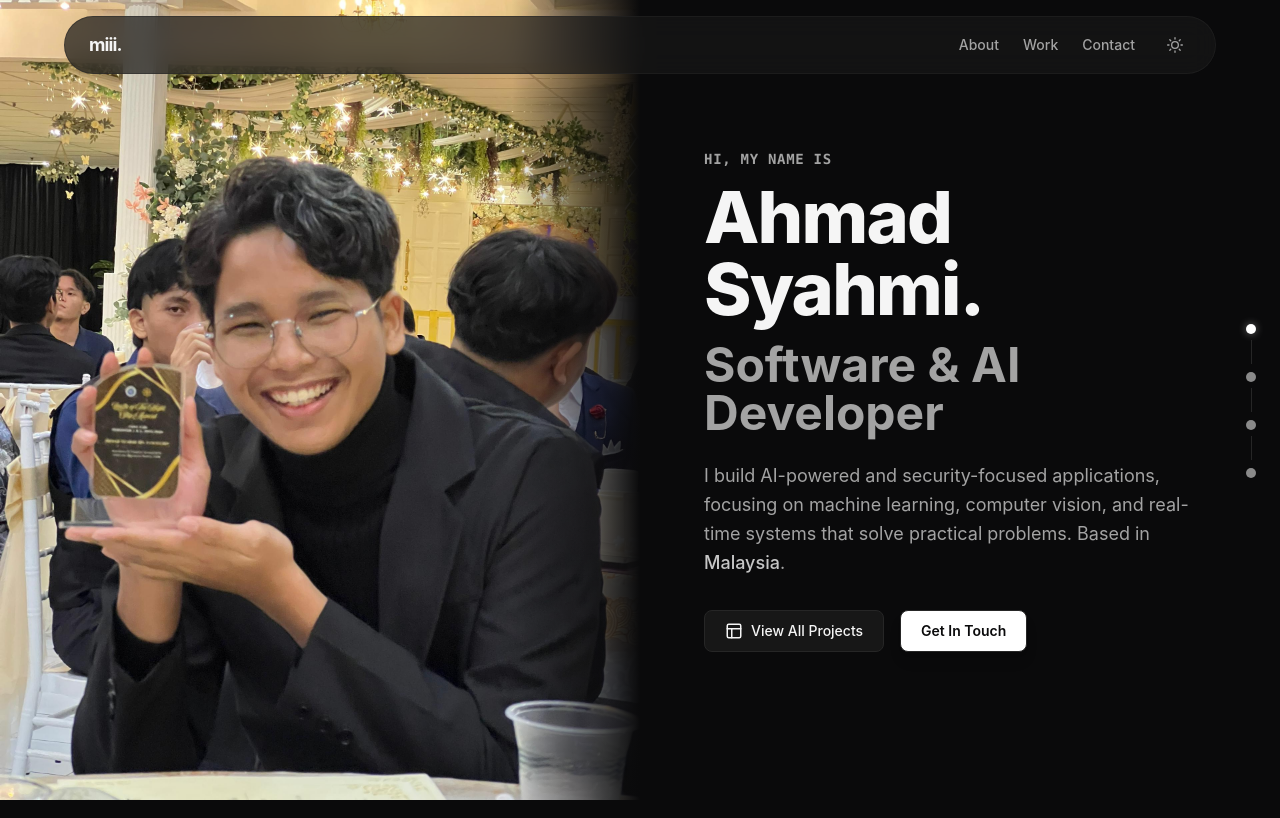
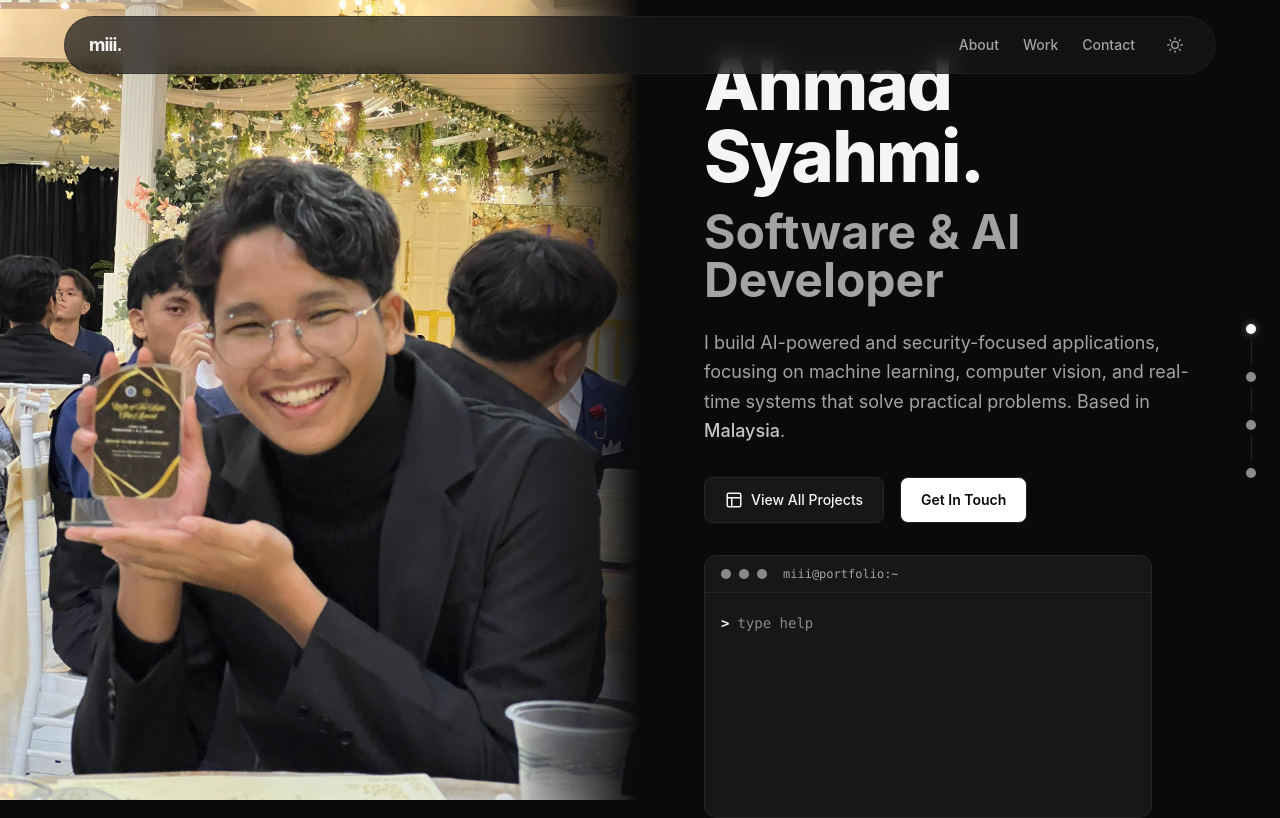
Before and after one commit to miiidev/portfolio, a React (Vite) app: page / in a window 1280 px wide. Shown: the top 818 px of the page. Built offline with nearby package versions, Linux system fonts and the light colour scheme.

Commit message:
refactor: calm hero, add mini terminal

```diff
--- a/src/components/HeroSection.tsx
+++ b/src/components/HeroSection.tsx
@@ -1,110 +1,68 @@
-import { useEffect, useRef, useState } from 'react';
-import { motion, useScroll, useTransform } from 'framer-motion';
+import { useEffect, useState } from 'react';
+import { motion } from 'framer-motion';
 import { personalInfo } from '../data';
 import { heroContainerVariants, heroItemVariants } from '../utils/animations';
 import LazyImage from './LazyImage';
 import ContactModal from './ContactModal';
+import MiniTerminal from './MiniTerminal';
 
 export default function HeroSection() {
-  const heroRef = useRef<HTMLElement>(null);
-  const { scrollYProgress } = useScroll({
-    target: heroRef,
-    offset: ["start start", "end start"]
-  });
-  const imageY = useTransform(scrollYProgress, [0, 1], [0, 120]);
-
-  const imagePanelRef = useRef<HTMLDivElement>(null);
-  const [mousePos, setMousePos] = useState({ x: -9999, y: -9999 });
-
-  const handleMouseMove = (e: React.MouseEvent) => {
-    const rect = imagePanelRef.current?.getBoundingClientRect();
-    if (rect) {
-      setMousePos({
-        x: e.clientX - rect.left,
-        y: e.clientY - rect.top,
-      });
-    }
-  };
-
-  const [displayedRole, setDisplayedRole] = useState('');
-  const [typingDone, setTypingDone] = useState(false);
   const [contactOpen, setContactOpen] = useState(false);
-  const roleText = personalInfo.role;
 
   useEffect(() => {
-    setDisplayedRole('');
-    setTypingDone(false);
-    let i = 0;
-    const timer = setInterval(() => {
-      if (i < roleText.length) {
-        setDisplayedRole(roleText.slice(0, i + 1));
-        i++;
-      } else {
-        clearInterval(timer);
-        setTypingDone(true);
-      }
-    }, 50);
-    return () => clearInterval(timer);
+    const openContact = () => setContactOpen(true);
+    window.addEventListener('portfolio:contact', openContact);
+    return () => window.removeEventListener('portfolio:contact', openContact);
   }, []);
 
   return (
     <motion.header
       id="hero"
-      ref={heroRef}
       variants={heroContainerVariants}
       initial="hidden"
       whileInView="visible"
-      viewport={{ once: false, amount: 0.1, margin: "-100px" }}
+      viewport={{ once: true, amount: 0.1, margin: '-100px' }}
       className="min-h-screen flex relative overflow-hidden"
     >
-      <div
-        onMouseMove={handleMouseMove}
-        className="flex flex-1 flex-col lg:flex-row"
-      >
-        <div
-          ref={imagePanelRef}
-          className="relative lg:w-1/2 w-full lg:h-screen h-[50vh] overflow-hidden shrink-0"
-        >
-          <motion.div style={{ y: imageY }} className="w-full h-full">
+      <div className="flex flex-1 flex-col lg:flex-row">
+        <div className="relative lg:w-1/2 w-full lg:h-screen h-[50vh] overflow-hidden shrink-0">
           <LazyImage
             src="/portfolio/assets/profile-image.jpeg"
             alt={personalInfo.name}
             className="w-full h-full"
             imgClassName="object-cover object-center lg:object-[center_30%]"
           />
-          </motion.div>
-          <div
-            className="absolute inset-0 pointer-events-none"
-            style={{
-              background: `radial-gradient(circle at ${mousePos.x}px ${mousePos.y}px, rgba(var(--glow-rgb), ${Math.max(0, 0.15 * (1 - Math.sqrt(mousePos.x * mousePos.x + mousePos.y * mousePos.y) / 600))}) 0%, transparent 60%)`,
-            }}
-          />
           <div className="absolute inset-y-0 right-0 w-32 bg-gradient-to-l from-canvas to-transparent hidden lg:block" />
           <div className="absolute bottom-0 left-0 right-0 h-24 bg-gradient-to-t from-canvas to-transparent lg:hidden pointer-events-none" />
         </div>
 
         <div className="lg:w-1/2 w-full flex-1 flex flex-col justify-center px-6 md:px-12 lg:px-16 py-12">
-          <motion.p variants={heroItemVariants} className="text-muted font-mono text-sm mb-3 font-semibold tracking-wider uppercase">
-            Hi, my name is
-          </motion.p>
           <motion.h1 variants={heroItemVariants} className="text-4xl md:text-7xl font-extrabold text-copy mb-4 tracking-tight">
             {personalInfo.name}.
           </motion.h1>
-          <motion.h2 variants={heroItemVariants} className="text-2xl md:text-5xl font-bold text-muted mb-6 min-h-[1.2em]">
-              {displayedRole}
-              {!typingDone && <span className="text-copy animate-pulse">|</span>}
+          <motion.h2 variants={heroItemVariants} className="text-2xl md:text-5xl font-bold text-muted mb-6">
+            {personalInfo.role}
           </motion.h2>
           <motion.p variants={heroItemVariants} className="text-lg text-muted max-w-xl leading-relaxed mb-8">
             {personalInfo.bio} Based in <span className="text-copy/80 font-medium">{personalInfo.location}</span>.
           </motion.p>
           <motion.div variants={heroItemVariants} className="flex flex-wrap gap-4">
-            <button onClick={() => document.getElementById('work')?.scrollIntoView({ behavior: 'smooth', block: 'center' })} className="inline-flex items-center gap-2 px-5 py-2.5 bg-surface hover:border-edge-hover hover:shadow-glow-btn rounded-lg text-sm font-medium transition-all border border-edge">
+            <button
+              onClick={() => document.getElementById('work')?.scrollIntoView({ behavior: 'smooth', block: 'center' })}
+              className="inline-flex items-center gap-2 px-5 py-3 bg-surface hover:border-edge-hover rounded-lg text-sm font-medium transition-all border border-edge min-h-11"
+            >
               <svg width="18" height="18" viewBox="0 0 24 24" fill="none" stroke="currentColor" strokeWidth="2" strokeLinecap="round" strokeLinejoin="round"><rect x="3" y="3" width="18" height="18" rx="2" ry="2"/><line x1="3" y1="9" x2="21" y2="9"/><line x1="9" y1="21" x2="9" y2="9"/></svg>
               View All Projects
             </button>
-            <button onClick={() => setContactOpen(true)} className="px-5 py-2.5 bg-inverse text-inverse-copy hover:border-edge-hover hover:shadow-glow-btn font-semibold rounded-lg text-sm transition-all border border-edge shadow-lg">
+            <button
+              onClick={() => setContactOpen(true)}
+              className="px-5 py-3 bg-inverse text-inverse-copy font-semibold rounded-lg text-sm transition-all border border-edge min-h-11"
+            >
               Get In Touch
             </button>
+          </motion.div>
+          <motion.div variants={heroItemVariants} className="mt-8">
+            <MiniTerminal />
           </motion.div>
         </div>
       </div>
--- /dev/null
+++ b/src/components/MiniTerminal.tsx
@@ -0,0 +1,128 @@
+import { useEffect, useRef, useState } from 'react';
+import { motion } from 'framer-motion';
+import { personalInfo, projects } from '../data';
+
+interface Line {
+  text: string;
+  kind: 'cmd' | 'out' | 'err';
+}
+
+const HELP = [
+  'Available commands:',
+  '  about     - one-line summary',
+  '  skills    - skill domains',
+  '  projects  - list projects (then 1-3 to jump)',
+  '  contact   - how to reach me',
+  '  clear     - clear the terminal',
+];
+
+function outputFor(input: string): Line[] {
+  const cmd = input.trim().toLowerCase();
+  switch (cmd) {
+    case 'help':
+      return HELP.map((text) => ({ text, kind: 'out' as const }));
+    case 'about':
+      return [
+        {
+          text: `${personalInfo.role} based in ${personalInfo.location}. Building AI tools and teaching Java.`,
+          kind: 'out',
+        },
+      ];
+    case 'skills':
+      return personalInfo.skills.map((group) => ({ text: `- ${group.domain}`, kind: 'out' as const }));
+    case 'projects':
+      return [
+        { text: 'Type a number to jump to a project:', kind: 'out' },
+        ...projects.map((p, i) => ({ text: `  ${i + 1}. ${p.title}`, kind: 'out' as const })),
+      ];
+    case 'contact':
+      return [
+        { text: `GitHub: ${personalInfo.socials.github}`, kind: 'out' },
+        { text: `Email: ${personalInfo.socials.email}`, kind: 'out' },
+        { text: `WhatsApp: ${personalInfo.socials.whatsapp ?? 'n/a'}`, kind: 'out' },
+      ];
+    case 'clear':
+      return [];
+    default:
+      return [{ text: `command not found: ${cmd} (try "help")`, kind: 'err' }];
+  }
+}
+
+export default function MiniTerminal() {
+  const [lines, setLines] = useState<Line[]>([]);
+  const [input, setInput] = useState('');
+  const endRef = useRef<HTMLDivElement>(null);
+
+  useEffect(() => {
+    endRef.current?.scrollIntoView({ block: 'nearest' });
+  }, [lines]);
+
+  const run = (raw: string) => {
+    const cmd = raw.trim().toLowerCase();
+    const next: Line[] = [{ text: `> ${raw.trim()}`, kind: 'cmd' }];
+    if (cmd === 'clear') {
+      setLines([]);
+      return;
+    }
+    if (/^[1-3]$/.test(cmd)) {
+      const idx = Number(cmd) - 1;
+      window.dispatchEvent(new CustomEvent('portfolio:project', { detail: idx }));
+      next.push({ text: `Opening project ${idx + 1}...`, kind: 'out' });
+    } else {
+      next.push(...outputFor(raw));
+    }
+    setLines((prev) => [...prev, ...next]);
+  };
+
+  return (
+    <div
+      className="w-full max-w-md rounded-xl border border-edge bg-surface text-sm font-mono overflow-hidden"
+      role="region"
+      aria-label="Terminal"
+    >
+      <div className="flex items-center gap-2 px-4 py-2.5 border-b border-edge">
+        <span className="w-2.5 h-2.5 rounded-full bg-dim" />
+        <span className="w-2.5 h-2.5 rounded-full bg-dim" />
+        <span className="w-2.5 h-2.5 rounded-full bg-dim" />
+        <span className="ml-2 text-xs text-muted">miii@portfolio:~</span>
+      </div>
+      <div className="p-4 h-56 overflow-y-auto">
+        {lines.map((line, i) => (
+          <motion.div
+            key={i}
+            initial={{ opacity: 0, y: 6 }}
+            animate={{ opacity: 1, y: 0 }}
+            transition={{ duration: 0.15 }}
+            className={
+              line.kind === 'cmd'
+                ? 'text-copy font-semibold'
+                : line.kind === 'err'
+                  ? 'text-danger'
+                  : 'text-muted'
+            }
+          >
+            {line.text}
+          </motion.div>
+        ))}
+        <div className="flex items-center gap-2 mt-1">
+          <span className="text-copy font-semibold">&gt;</span>
+          <input
+            value={input}
+            onChange={(e) => setInput(e.target.value)}
+            onKeyDown={(e) => {
+              if (e.key === 'Enter' && input.trim()) {
+                run(input);
+                setInput('');
+              }
+            }}
+            autoFocus
+            aria-label="Terminal input"
+            className="flex-1 bg-transparent text-copy outline-none placeholder:text-dim"
+            placeholder="type help"
+          />
+        </div>
+        <div ref={endRef} />
+      </div>
+    </div>
+  );
+}
```
Lines whose indentation alone changed are shown as unchanged.
